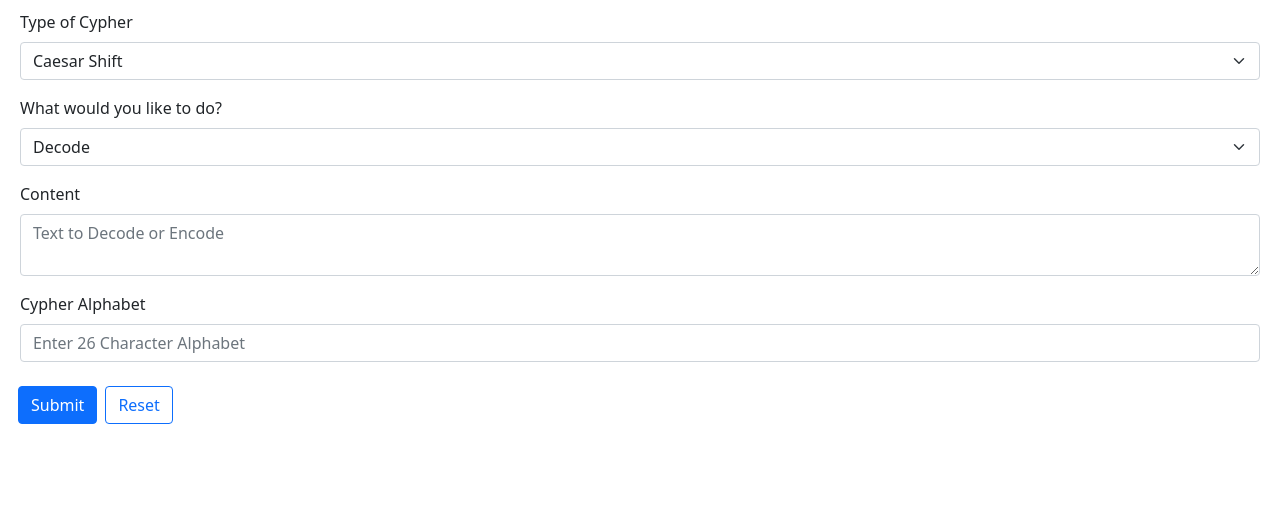
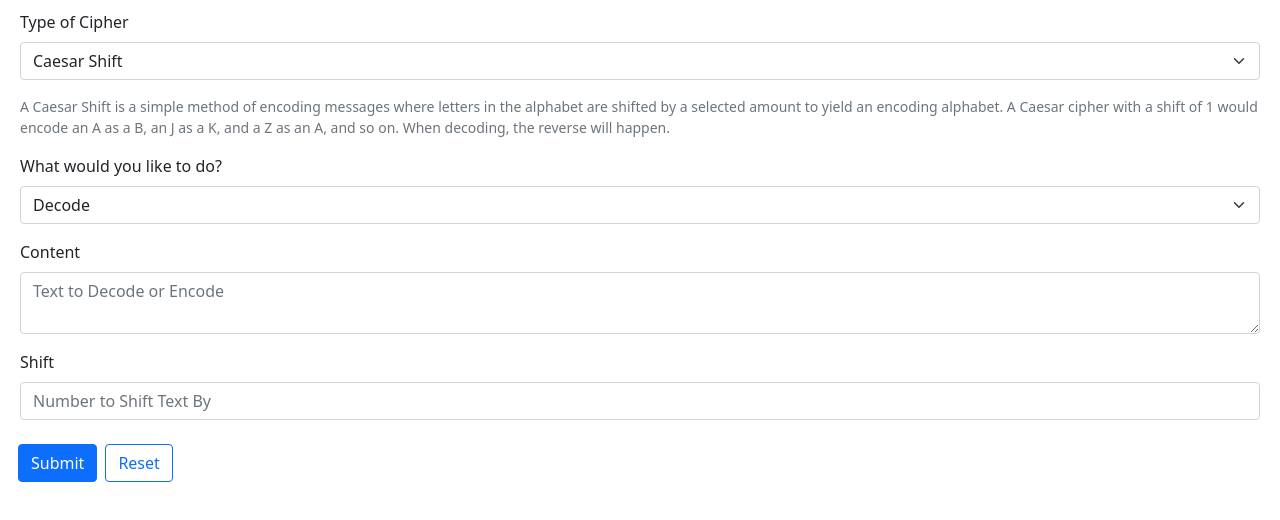
Before and after one commit to kodastokes/cipher-app, a React (Create React App) app: page / in a window 1280 px wide. Shown: the top 520 px of the page. Built offline with nearby package versions, Linux system fonts and the light colour scheme.

Commit message:
Added cipher explanations

```diff
--- /dev/null
+++ b/src/CaesarText.js
@@ -0,0 +1,16 @@
+function CaesarText() {
+  return (
+    <>
+      <p></p>
+      <p>
+        A Caesar Shift is a simple method of encoding messages where letters in
+        the alphabet are shifted by a selected amount to yield an encoding
+        alphabet. A Caesar cipher with a shift of 1 would encode an A as a B, an
+        J as a K, and a Z as an A, and so on. When decoding, the reverse will
+        happen.
+      </p>
+    </>
+  );
+}
+
+export default CaesarText;
--- a/src/InputForm.js
+++ b/src/InputForm.js
@@ -2,12 +2,15 @@ import React, { useState } from "react";
 import CaesarForm from "./CaesarForm";
 import PolybiusForm from "./PolybiusForm";
 import SubstitutionForm from "./SubstitutionForm";
+import CaesarText from "./CaesarText";
+import PolybiusText from "./PolybiusText";
+import SubstitutionText from "./SubstitutionText";
 
 import Form from "react-bootstrap/Form";
 import Button from "react-bootstrap/Button";
 
 function InputForm({ createInfo }) {
-  const [type, setType] = useState("");
+  const [type, setType] = useState("Caesar Shift");
   const handleTypeChange = (event) => setType(event.target.value);
 
   const [content, setContent] = useState("");
@@ -27,9 +30,9 @@ function InputForm({ createInfo }) {
     event.preventDefault();
     createInfo({ type, content, shift, encodeStatus, alphabet });
     setContent("");
-    setShift("");
-    setEncodeStatus("Decode");
-    setAlphabet("");
+    setShift(shift);
+    setEncodeStatus(encodeStatus);
+    setAlphabet(alphabet);
   };
 
   const handleReset = (event) => {
@@ -44,7 +47,7 @@ function InputForm({ createInfo }) {
     <>
       <Form onSubmit={handleSubmit} onReset={handleReset}>
         <Form.Group className="mb-3" controlId="type">
-          <Form.Label>Type of Cypher</Form.Label>
+          <Form.Label>Type of Cipher</Form.Label>
           <Form.Select
             aria-label="Default select example"
             id="type"
@@ -57,6 +60,15 @@ function InputForm({ createInfo }) {
             <option>Polybius Square</option>
             <option>Substitution Cypher</option>
           </Form.Select>
+          <Form.Text>
+            {type === "Caesar Shift" ? (
+              <CaesarText />
+            ) : type === "Polybius Square" ? (
+              <PolybiusText />
+            ) : (
+              <SubstitutionText />
+            )}
+          </Form.Text>
         </Form.Group>
 
         <Form.Group className="mb-3" controlId="type">
--- /dev/null
+++ b/src/PolybiusText.js
@@ -0,0 +1,12 @@
+function PolybiusText() {
+    return (
+      <>
+        <p></p>
+        <p>
+        A standard Polybius Square cipher uses a 5x5 table to convert letters into number. In order to fit all 26 letters of the English alphabet into the table, the letters "i" and "j" are combined into a single cell. When decoding with a Polybius Square, those letters will record as "i/j." For decoding, each letter must be given as a standard Polybius number pair.
+        </p>
+      </>
+    );
+  }
+
+  export default PolybiusText;
--- /dev/null
+++ b/src/SubstitutionText.js
@@ -0,0 +1,12 @@
+function SubstitutionText() {
+    return (
+      <>
+        <p></p>
+        <p>
+        A substitution cipher is a method of encrypting text in which characters are replaced with the cipher version found in a given key. The key, or cipher alphabet, must be given as 26 unique characters and should be used to encode and decode a given message.
+        </p>
+      </>
+    );
+  }
+
+  export default SubstitutionText;
```
Also changed, not shown: src/PolybiusForm.js (+2 -7 lines).
